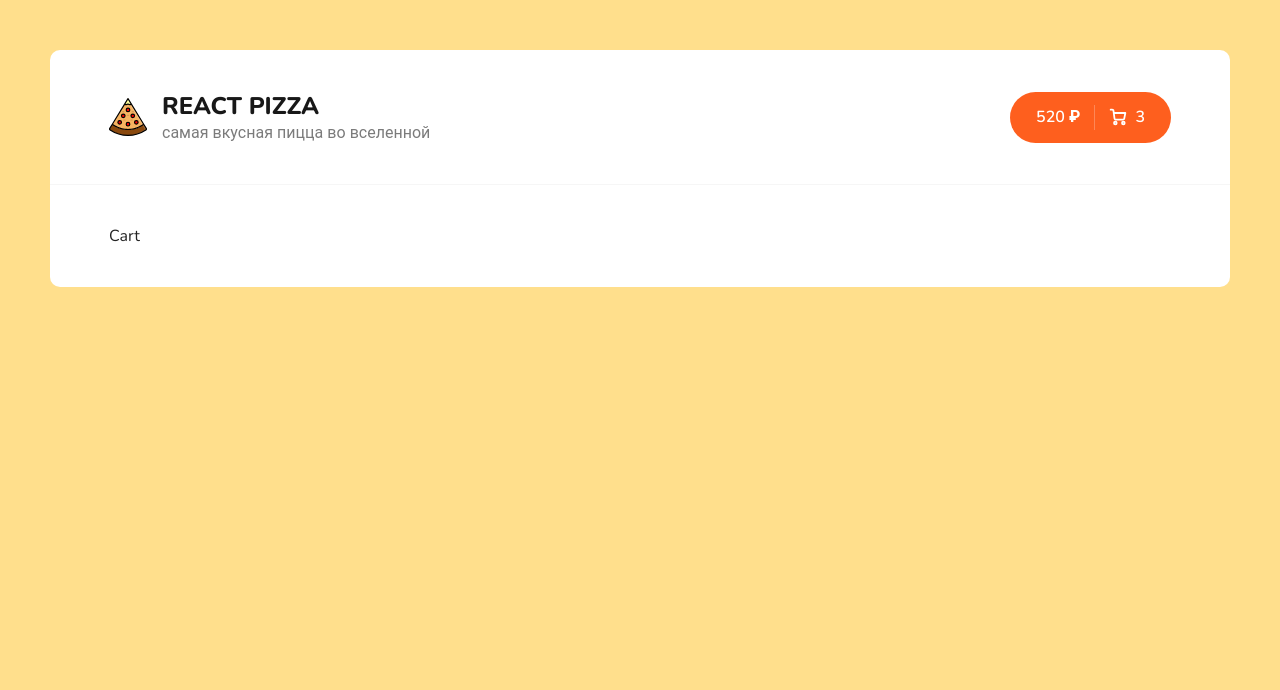
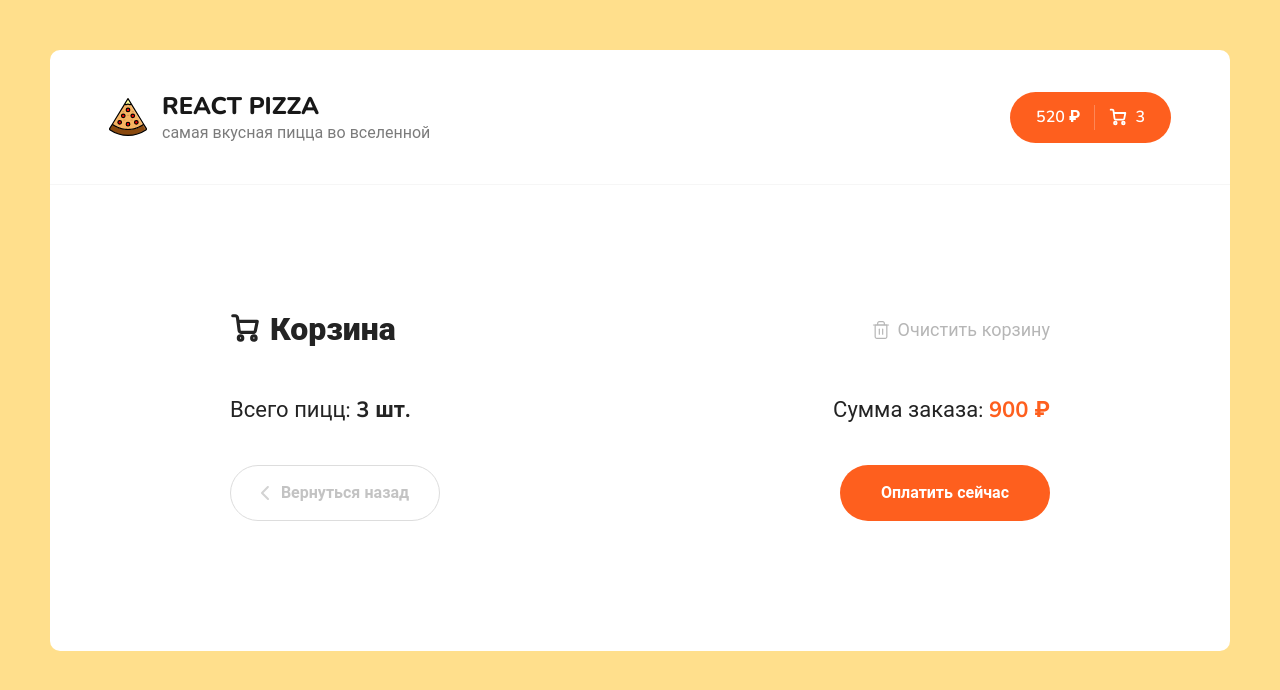
Before and after one commit to brodovoi/react-pizza-v2, a React (Create React App) app: page /cart in a window 1280 px wide. Shown: the top 690 px of the page. Built offline with nearby package versions, Linux system fonts and the light colour scheme.

Commit message:
update strukture/fix resposive and added cart page

```diff
--- a/src/App.js
+++ b/src/App.js
@@ -10,14 +10,11 @@
     <div className="wrapper">
       <Header />
       <div className="content">
-        <div className="container">
-          {/* <NotFound /> */}
-          <Routes>
-            <Route path="/" element={<Home />} />
-            <Route path="/cart" element={<Cart />} />
-            <Route path="*" element={<NotFound />} />
-          </Routes>
-        </div>
+        <Routes>
+          <Route path="/" element={<Home />} />
+          <Route path="/cart" element={<Cart />} />
+          <Route path="*" element={<NotFound />} />
+        </Routes>
       </div>
     </div>
   );
--- a/src/components/PizzaBlock/index.jsx
+++ b/src/components/PizzaBlock/index.jsx
@@ -14,6 +14,7 @@
   };
 
   return (
+    <div className="pizza-block-wrapper">
       <div className="pizza-block">
         <img className="pizza-block__image" src={imageUrl} alt="Pizza" />
         <h4 className="pizza-block__title">{title}</h4>
@@ -62,6 +63,7 @@
           </button>
         </div>
       </div>
+    </div>
   );
 }
 
--- a/src/pages/Cart.jsx
+++ b/src/pages/Cart.jsx
@@ -1,5 +1,119 @@
+import { Link } from 'react-router-dom';
+
 const Cart = () => {
-  return <div>Cart</div>;
+  return (
+    <div className="container container--cart">
+      <div class="cart">
+        <div class="cart__top">
+          <h2 class="content__title">
+            {/* <% include ../../public/img/cart.svg %> \ */}
+            <svg
+              width="18"
+              height="18"
+              viewBox="0 0 18 18"
+              fill="none"
+              xmlns="http://www.w3.org/2000/svg">
+              <path
+                d="M6.33333 16.3333C7.06971 16.3333 7.66667 15.7364 7.66667 15C7.66667 14.2636 7.06971 13.6667 6.33333 13.6667C5.59695 13.6667 5 14.2636 5 15C5 15.7364 5.59695 16.3333 6.33333 16.3333Z"
+                stroke="white"
+                stroke-width="1.8"
+                stroke-linecap="round"
+                stroke-linejoin="round"
+              />
+              <path
+                d="M14.3333 16.3333C15.0697 16.3333 15.6667 15.7364 15.6667 15C15.6667 14.2636 15.0697 13.6667 14.3333 13.6667C13.597 13.6667 13 14.2636 13 15C13 15.7364 13.597 16.3333 14.3333 16.3333Z"
+                stroke="white"
+                stroke-width="1.8"
+                stroke-linecap="round"
+                stroke-linejoin="round"
+              />
+              <path
+                d="M4.78002 4.99999H16.3334L15.2134 10.5933C15.1524 10.9003 14.9854 11.176 14.7417 11.3722C14.4979 11.5684 14.1929 11.6727 13.88 11.6667H6.83335C6.50781 11.6694 6.1925 11.553 5.94689 11.3393C5.70128 11.1256 5.54233 10.8295 5.50002 10.5067L4.48669 2.82666C4.44466 2.50615 4.28764 2.21182 4.04482 1.99844C3.80201 1.78505 3.48994 1.66715 3.16669 1.66666H1.66669"
+                stroke="white"
+                stroke-width="1.8"
+                stroke-linecap="round"
+                stroke-linejoin="round"
+              />
+            </svg>
+            Корзина
+          </h2>
+          <div class="cart__clear">
+            {/* <% include ../../public/img/trash.svg %> */}
+            <svg
+              width="20"
+              height="20"
+              viewBox="0 0 20 20"
+              fill="none"
+              xmlns="http://www.w3.org/2000/svg">
+              <path
+                d="M2.5 5H4.16667H17.5"
+                stroke="#B6B6B6"
+                strokeWidth="1.2"
+                strokeLinecap="round"
+                strokeLinejoin="round"></path>
+              <path
+                d="M6.66663 5.00001V3.33334C6.66663 2.89131 6.84222 2.46739 7.15478 2.15483C7.46734 1.84227 7.89127 1.66667 8.33329 1.66667H11.6666C12.1087 1.66667 12.5326 1.84227 12.8451 2.15483C13.1577 2.46739 13.3333 2.89131 13.3333 3.33334V5.00001M15.8333 5.00001V16.6667C15.8333 17.1087 15.6577 17.5326 15.3451 17.8452C15.0326 18.1577 14.6087 18.3333 14.1666 18.3333H5.83329C5.39127 18.3333 4.96734 18.1577 4.65478 17.8452C4.34222 17.5326 4.16663 17.1087 4.16663 16.6667V5.00001H15.8333Z"
+                stroke="#B6B6B6"
+                strokeWidth="1.2"
+                strokeLinecap="round"
+                strokeLinejoin="round"></path>
+              <path
+                d="M8.33337 9.16667V14.1667"
+                stroke="#B6B6B6"
+                strokeWidth="1.2"
+                strokeLinecap="round"
+                strokeLinejoin="round"></path>
+              <path
+                d="M11.6666 9.16667V14.1667"
+                stroke="#B6B6B6"
+                strokeWidth="1.2"
+                strokeLinecap="round"
+                strokeLinejoin="round"></path>
+            </svg>
+            <span>Очистить корзину</span>
+          </div>
+        </div>
+        <div class="content__items">
+          {/* <% include components/cart-item.ejs %> <% include components/cart-item.ejs %> <%
+              include components/cart-item.ejs %> <% include components/cart-item.ejs %> */}
+        </div>
+        <div class="cart__bottom">
+          <div class="cart__bottom-details">
+            <span>
+              {' '}
+              Всего пицц: <b>3 шт.</b>{' '}
+            </span>
+            <span>
+              {' '}
+              Сумма заказа: <b>900 ₽</b>{' '}
+            </span>
+          </div>
+          <div class="cart__bottom-buttons">
+            <Link to="/" class="button button--outline button--add go-back-btn">
+              {/* <% include ../../public/img/grey-arrow-left.svg %> */}
+              <svg
+                width="8"
+                height="14"
+                viewBox="0 0 8 14"
+                fill="none"
+                xmlns="http://www.w3.org/2000/svg">
+                <path
+                  d="M7 13L1 6.93015L6.86175 1"
+                  stroke="#D3D3D3"
+                  strokeWidth="1.5"
+                  strokeLinecap="round"
+                  strokeLinejoin="round"></path>
+              </svg>
+              <span>Вернуться назад</span>
+            </Link>
+            <div class="button pay-btn">
+              <span>Оплатить сейчас</span>
+            </div>
+          </div>
+        </div>
+      </div>
+    </div>
+  );
 };
 
 export default Cart;
--- a/src/pages/Home.jsx
+++ b/src/pages/Home.jsx
@@ -19,10 +19,11 @@
         setItems(data);
         setIsLoading(false);
       });
+    window.scrollTo(0, 0);
   }, []);
 
   return (
-    <>
+    <div className="container">
       <div className="content__top">
         <Categories />
         <Sort />
@@ -36,7 +37,7 @@
           ? [...new Array(6)].map((_, index) => <Skeleton key={index} />)
           : items.map((pizza) => <PizzaBlock key={pizza.id} {...pizza} />)}
       </div>
-    </>
+    </div>
   );
 };
 
```
Lines whose indentation alone changed are shown as unchanged.
